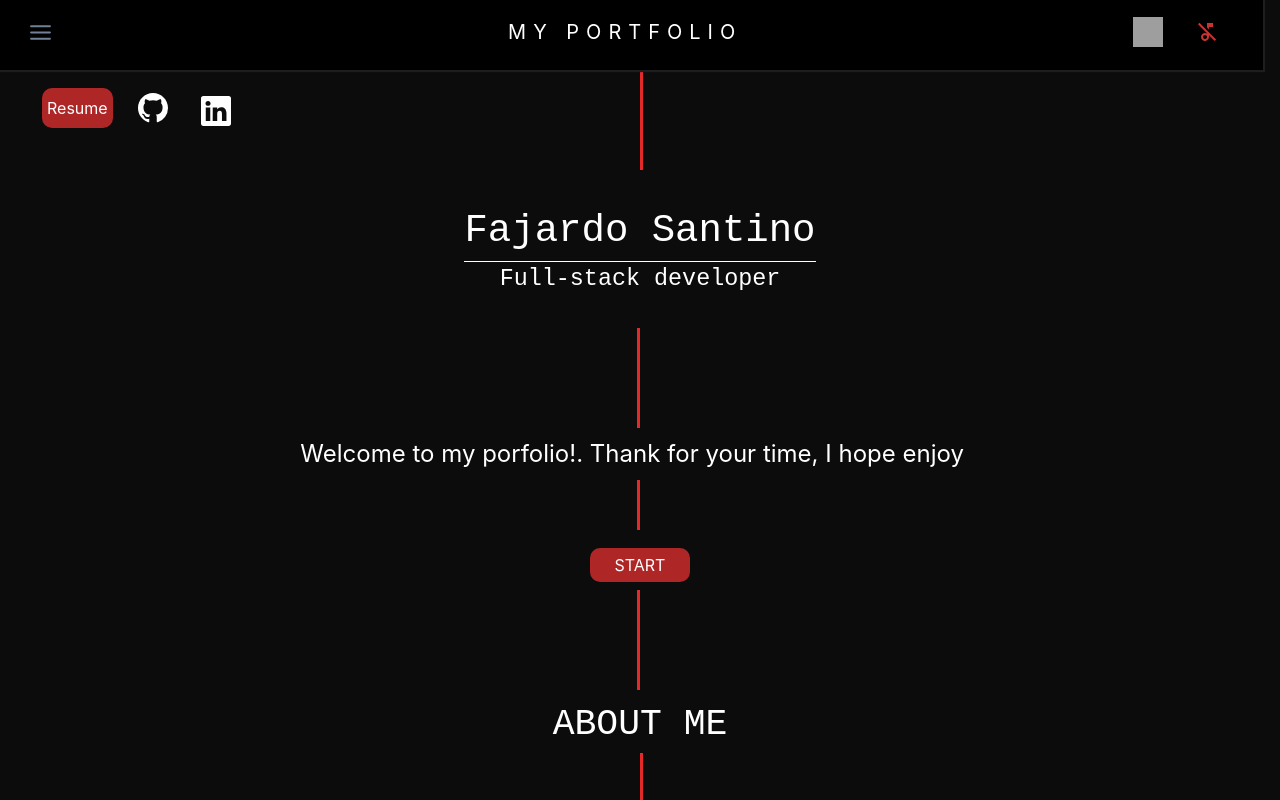
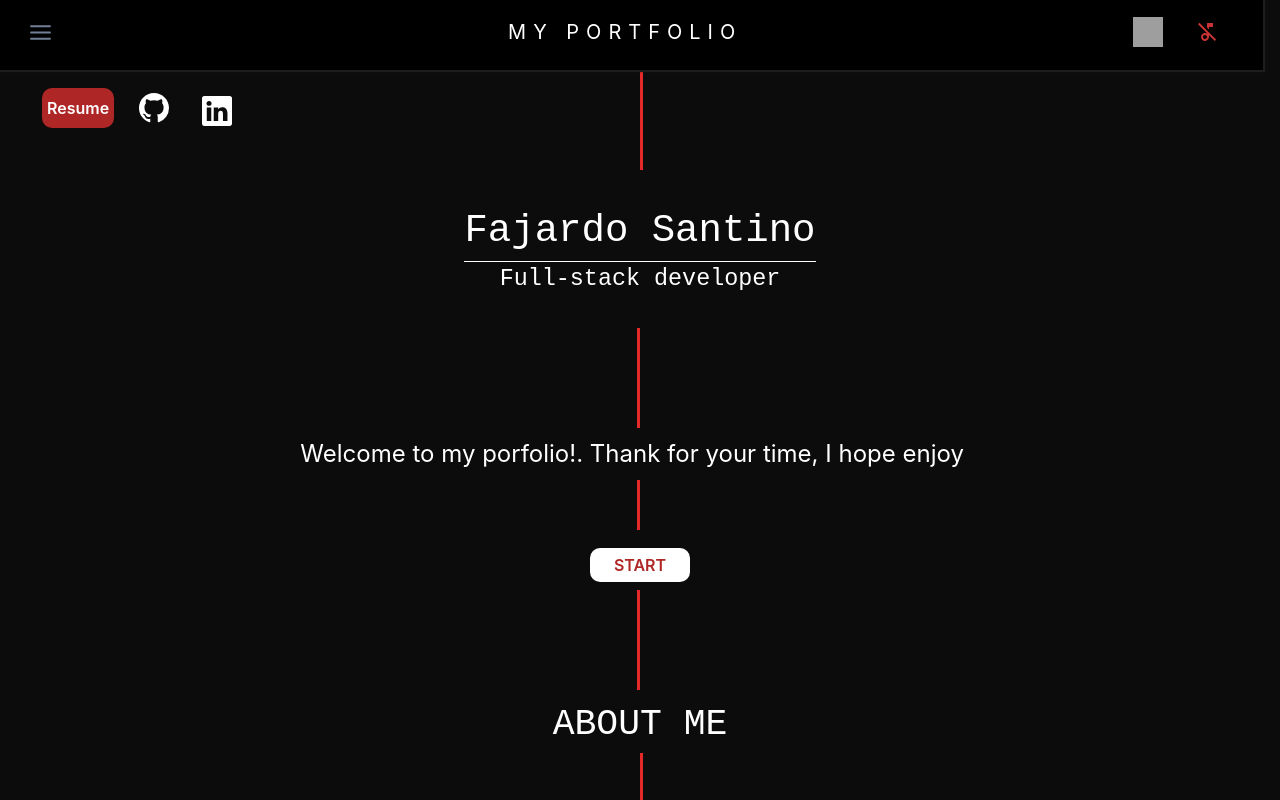
Before and after one commit to SantinoFajardo/myporfolio, a Next.js app: page / in a window 1280 px wide. In both pictures the pointer is over the button "START". Shown: the top 800 px of the page. Built offline with nearby package versions, Linux system fonts and the light colour scheme; grey boxes are pictures that could not be loaded.

Commit message:
hover index buttons

```diff
--- a/src/styles/Home.module.css
+++ b/src/styles/Home.module.css
@@ -101,6 +101,13 @@
   border-radius: 10px;
   width: 100px;
   margin-top: 10px;
+  font-weight: 600;
+  transition: 0.7s;
+}
+
+.buttonStart:hover {
+  background-color: white;
+  color: #af2626;
 }
 
 @media screen and (max-width: 340px) {
@@ -124,6 +131,13 @@
   padding: 5px;
   border-radius: 10px;
   margin-bottom: 50px;
+  font-weight: 600;
+  transition: 0.7s;
+}
+
+.resumeButton:hover {
+  background-color: white;
+  color: #af2626;
 }
 
 .gitHubButton {
```
